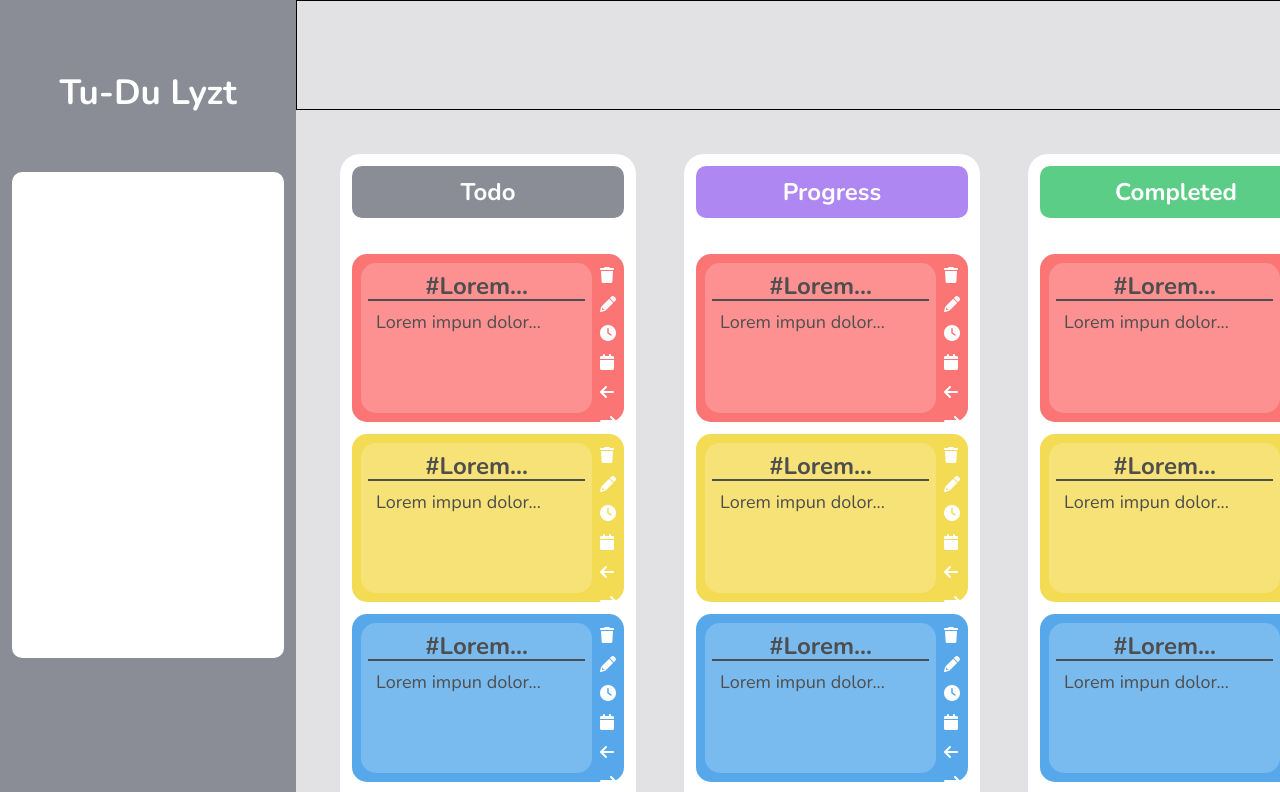
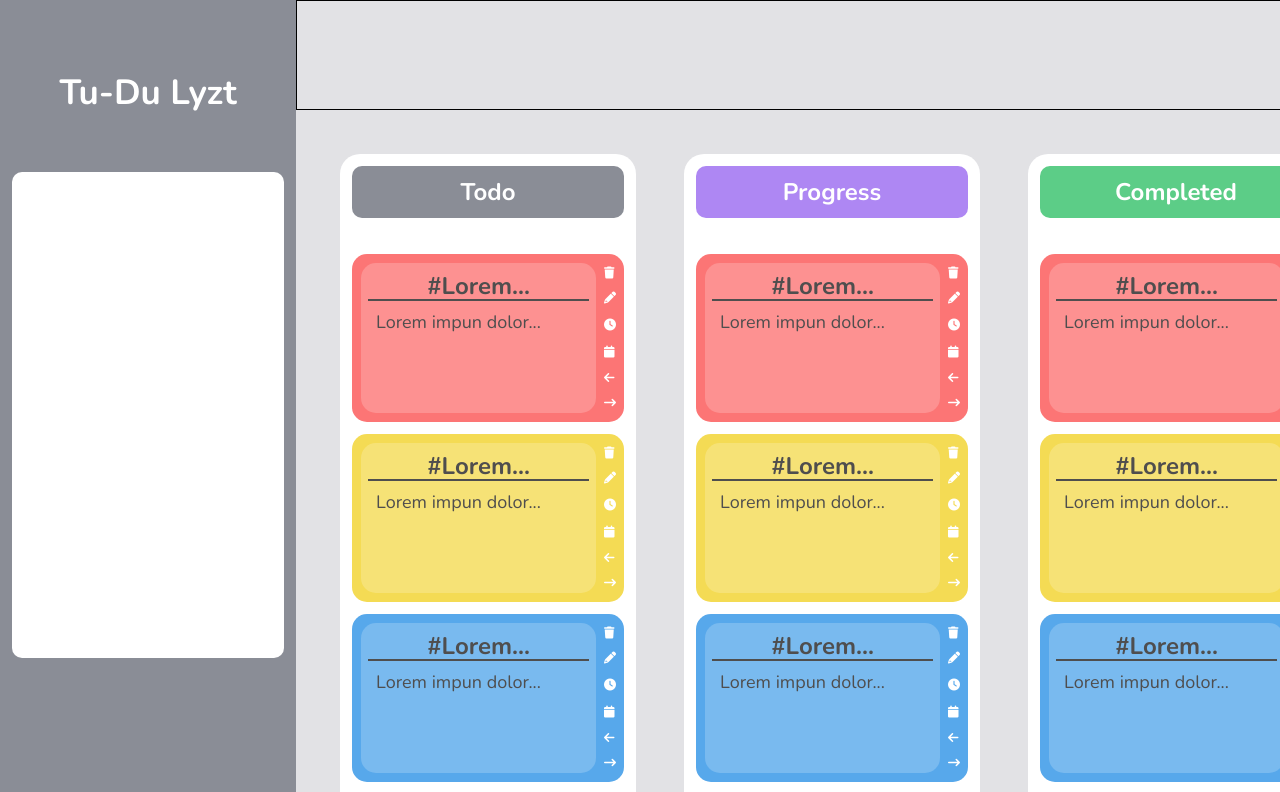
Before and after one commit to GaredLyon/Tu-Du-Lyzt, a React (Vite) app: page / in a window 1280 px wide. Shown: the top 792 px of the page. Built offline with nearby package versions, Linux system fonts and the light colour scheme.

Commit message:
cambios de medidas fijas

```diff
--- a/src/App.css
+++ b/src/App.css
@@ -6,7 +6,7 @@
 }
 
 .App__aside {
-  min-width: 296px;
+  width: 296px;
   background: var(--gray2);
   display: flex;
   flex-direction: column;
--- a/src/components/Main2/Card/Card.css
+++ b/src/components/Main2/Card/Card.css
@@ -6,7 +6,6 @@
   background: var(--red);
   width: 272px;
   height: 168px;
-  width: 100%;
 }
 .card--yellow {
   background: var(--yellow);
@@ -72,7 +71,6 @@
   /* background: green; */
 }
 .card__icon-container {
-  min-width: 20%;
   display: flex;
   flex-direction: column;
   gap: 0.5rem;
@@ -80,7 +78,7 @@
 }
 .card__icon {
   border-radius: 0.5rem;
-  font-size: 12px;
+  font-size: 12px !important;
   color: var(--white);
   font-size: 16px;
   padding: 4px;
--- a/src/components/Main2/Column/Column.css
+++ b/src/components/Main2/Column/Column.css
@@ -7,8 +7,7 @@
   gap: 36px;
   background: var(--white);
   height: 776px;
-  width: calc(100% / 3);
-  min-width: 296px;
+  width: 296px;
   overflow: scroll;
 }
 
```
